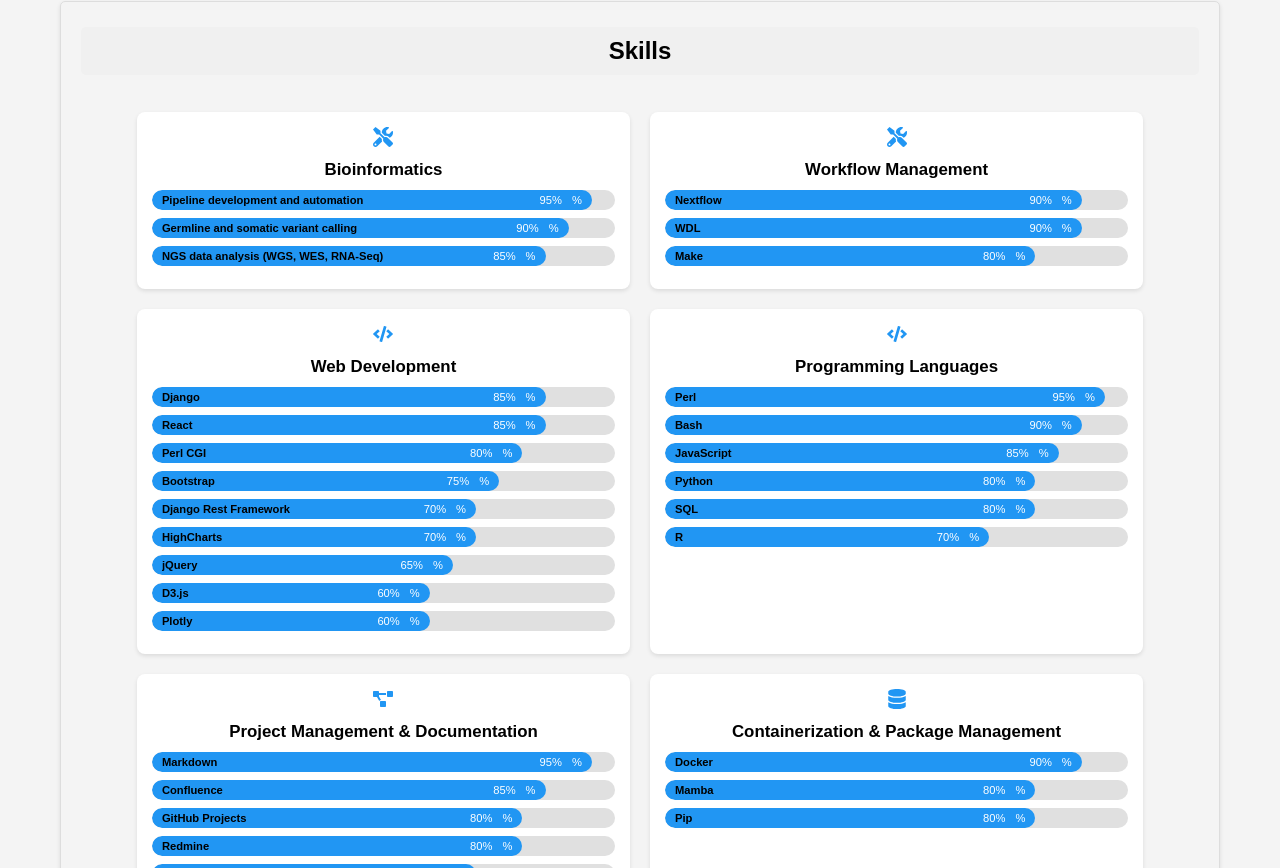
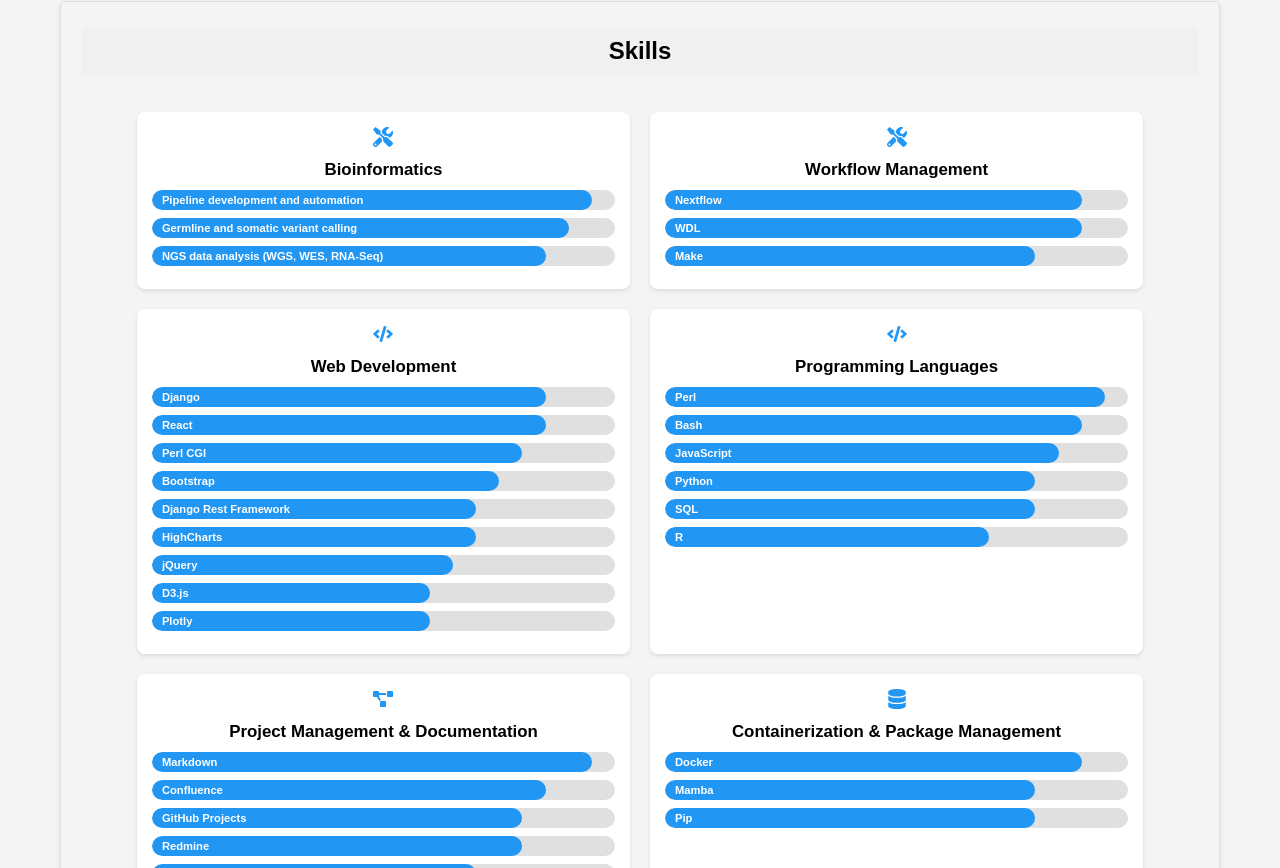
Before and after one commit to maurya-anand/cv, a React (Vite) app: page / in a window 1280 px wide. Shown: the part 3012-3880 px from the top of the page. Built offline with nearby package versions, Linux system fonts and the light colour scheme.

Commit message:
removed level % from the bars for clarity

```diff
--- a/src/components/Skills.css
+++ b/src/components/Skills.css
@@ -55,7 +55,7 @@
   text-overflow: ellipsis;
   font-size: 0.7em;
   flex: 1;
-  color: #000;
+  color: #fff;
   z-index: 1;
 }
 
@@ -83,6 +83,7 @@
 .skill-level::after {
   content: attr(data-level) '%';
   padding-left: 10px;
+  visibility: hidden;
 }
 
 .skill-bar::before {
--- a/src/components/Skills.jsx
+++ b/src/components/Skills.jsx
@@ -123,7 +123,6 @@
               <div key={idx} className="skill-bar">
                 <div className="skill-name">{skill.name}</div>
                 <div className="skill-level" style={{ width: `${skill.level}%` }}>
-                  {skill.level}%
                 </div>
               </div>
             ))}
```
